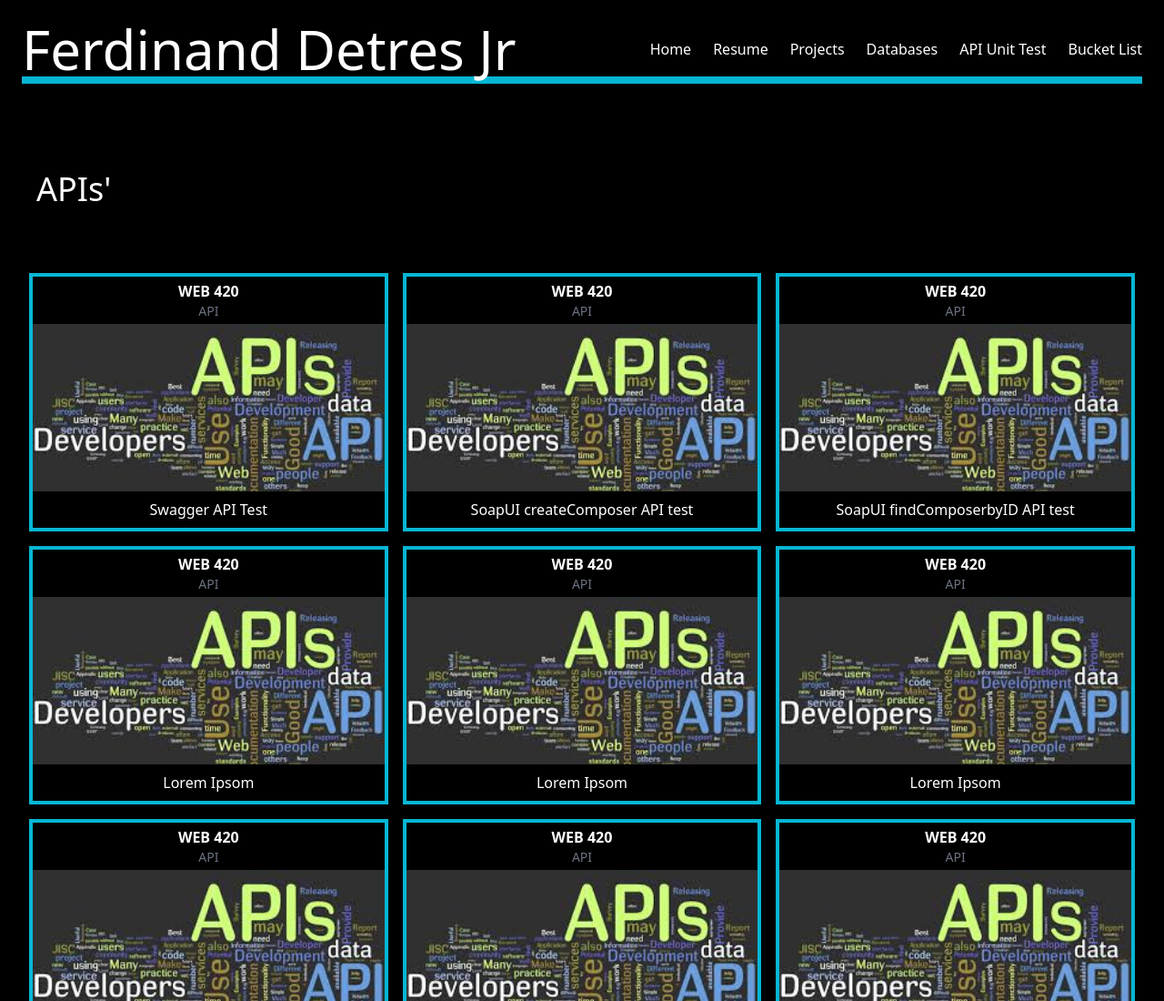
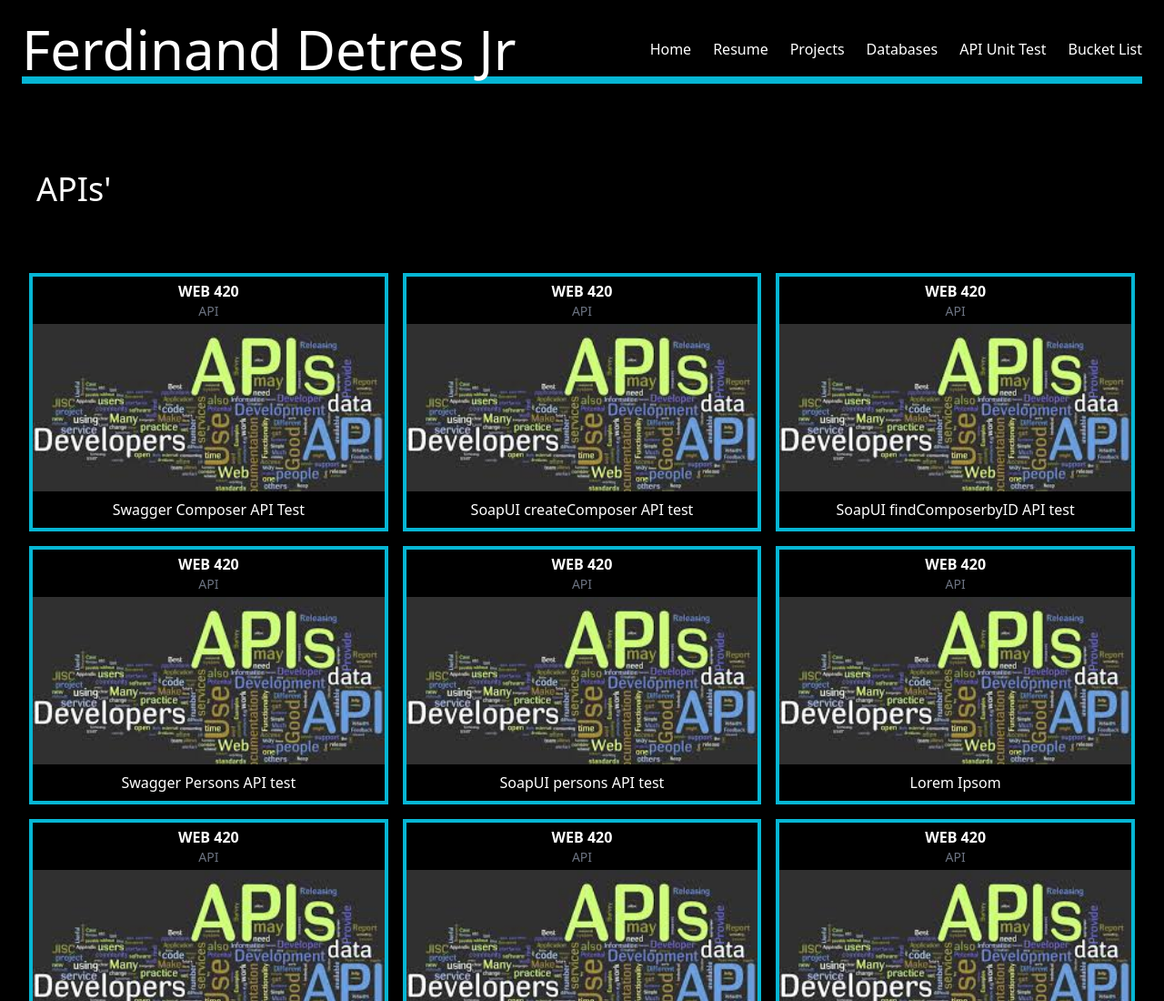
Before and after one commit to Desertcoqui/Desertcoqui.github.io, a website: page docs/api.html in a window 1280 px wide. Shown: the top 1100 px of the page at 91% size. Drawn offline with nearby package versions, Linux system fonts and the light colour scheme.

Commit message:
soapalishes

```diff
--- a/docs/api.html
+++ b/docs/api.html
@@ -42,7 +42,7 @@
                 </div>
                 <img src="./public/images/api.jpeg" alt="Ferdinand Detres Jr"
                     class="object-cover w-full h-32 pb-2 sm:h-48">
-                <caption> Swagger API Test</caption>
+                <caption> Swagger Composer API Test</caption>
             </a>
         </div>
         <!--  -->
@@ -73,23 +73,29 @@
         </div>
         <!--  -->
         <div class="pb-2 text-center border-4 border-cyan-500 ">
+            <a href="https://github.com/Desertcoqui/web-420/blob/main/personsAPI.png">
                 <div class="m-1">
                     <span class="font-bold">WEB 420</span>
                     <span class="block text-sm text-gray-500">API</span>
 
                 </div>
-            <img src="./public/images/api.jpeg" alt="Ferdinand Detres Jr" class="object-cover w-full h-32 pb-2 sm:h-48">
-            <caption> Lorem Ipsom</caption>
+                <img src="./public/images/api.jpeg" alt="Ferdinand Detres Jr"
+                    class="object-cover w-full h-32 pb-2 sm:h-48">
+                <caption> Swagger Persons API test</caption>
+            </a>
         </div>
         <!--  -->
         <div class="pb-2 text-center border-4 border-cyan-500 ">
+            <a href="https://github.com/Desertcoqui/web-420/blob/main/SOAPpersonsAPI.png">
                 <div class="m-1">
                     <span class="font-bold">WEB 420 </span>
                     <span class="block text-sm text-gray-500">API</span>
 
                 </div>
-            <img src="./public/images/api.jpeg" alt="Ferdinand Detres Jr" class="object-cover w-full h-32 pb-2 sm:h-48">
-            <caption> Lorem Ipsom</caption>
+                <img src="./public/images/api.jpeg" alt="Ferdinand Detres Jr"
+                    class="object-cover w-full h-32 pb-2 sm:h-48">
+                <caption> SoapUI persons API test</caption>
+            </a>
         </div>
         <!--  -->
         <div class="pb-2 text-center border-4 border-cyan-500 ">
```
Lines whose indentation alone changed are shown as unchanged.
